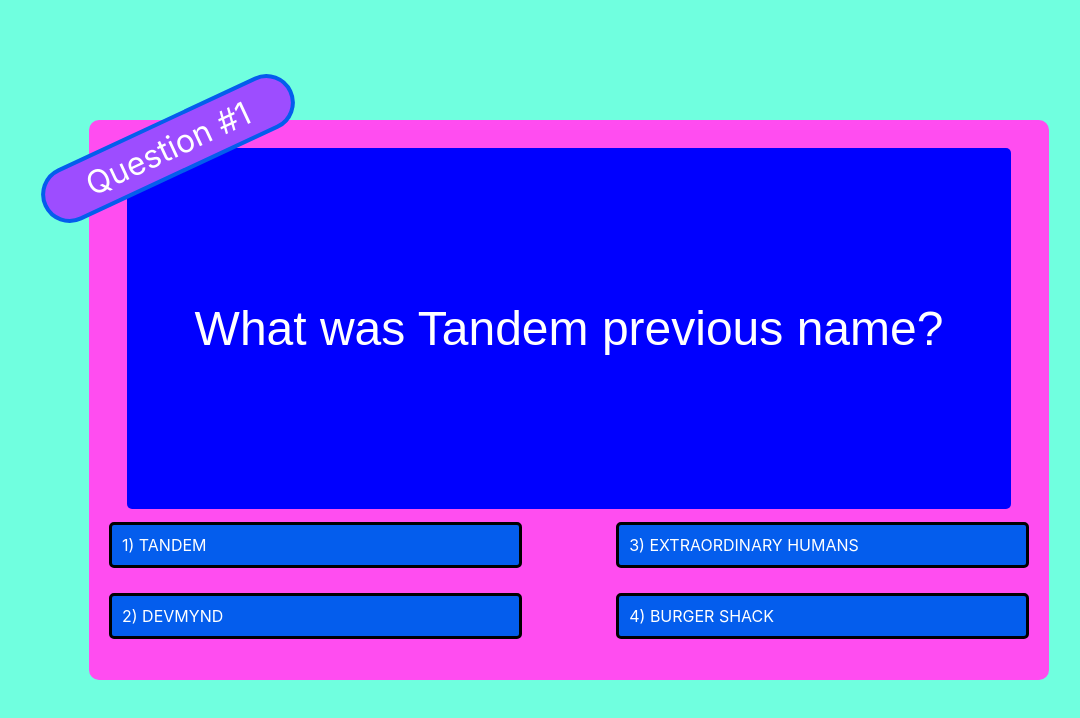
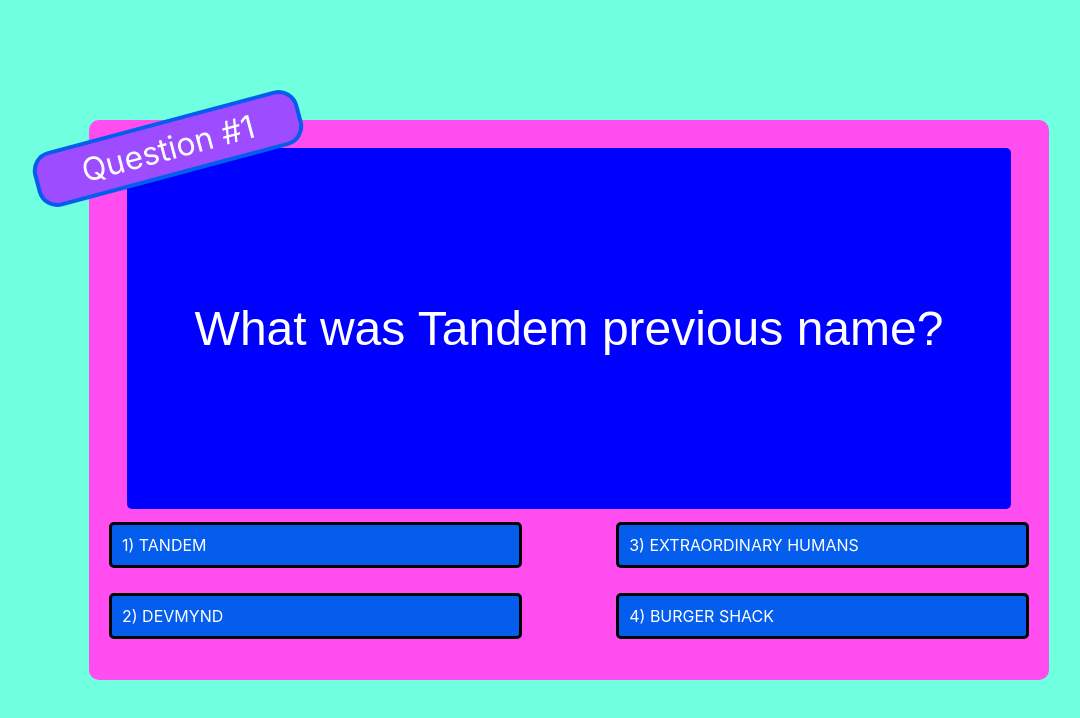
Before and after one commit to Trombed/tandem, a React (Create React App) app: page / in a window 1280 px wide. Shown: the top 718 px of the page, without its empty margins (71-1151 px from the left). Built offline with nearby package versions, Linux system fonts and the light colour scheme.

Commit message:
detect animation running

```diff
--- a/src/components/game.jsx
+++ b/src/components/game.jsx
@@ -1,47 +1,45 @@
 import React, {useState} from 'react';
 import './style.css';
 import Quiz from './quiz/quiz';
-import GameOver from './gameover/gameover'
+import GameOver from './gameover/gameover';
+var array = require('../util/Apprentice_TandemFor400_Data.json')
 
 const Game = () => {
     const [score, setScore] = useState(0);
-    const [gameOver, setGameOver] = useState(false)
-    const [totalQuestion, setTotal] = useState(0)
+    const [gameOver, setGameOver] = useState(false);
 
     const restart = () => {
-        setScore(0)
-        setGameOver(false)
+        setScore(0);
+        setGameOver(false);
     }
 
     const addPoint = () => {
-        setScore(score+1)
+        setScore(score+1);
     }
 
-    const showGameOver = () => {
-      setGameOver(true)
-    }
 
     return (
         <div className="game_div">
-
             {
                 gameOver ?
                 <GameOver
                     score={score}
                     restart={restart}
-                    total={totalQuestion}
+                    maxScore={array.length}
                 />
                 :
                 <Quiz
                     addPoint={addPoint}
-                    setGameOver={showGameOver}
-                    setTotal={setTotal}
+                    setGameOver={setGameOver}
+                    gameOver={gameOver}
+                    array={array}
+
                 />
             }
         </div>
     )
-}
+};
 
 
 
-export default Game
+export default Game;
--- a/src/components/gameover/gameover.jsx
+++ b/src/components/gameover/gameover.jsx
@@ -1,20 +1,17 @@
 import React from 'react';
 import './style.css'
-const GameOver = ({score, restart, total}) => {
+const GameOver = ({score, restart, maxScore}) => {
 
     return (
         <div className="game_over">
             <div className="game_over_heading">
-                Game Over
+                Score
             </div>
-            <div>
-                    Score:
-                </div>
             <div className="game_over_score">
 
                 <div className="game_over_player">
                     {score}
-                </div>/{total}
+                </div>/{maxScore}
             </div>
             <div onClick={restart}
                 className="game_over_button"
--- a/src/components/gameover/style.css
+++ b/src/components/gameover/style.css
@@ -2,7 +2,7 @@
     display: flex;
     flex-direction: column;
     justify-content: space-between;
-    padding: 20px;
+    padding: 40px;
     align-items: center;
     box-sizing: border-box;
     width: 100%;
@@ -15,6 +15,7 @@
     font-size: 5em;
     font-weight: 700;
     text-transform: uppercase;
+    color: #70FFDF;
 }
 
 .game_over_score {
@@ -47,5 +48,8 @@
 }
 
 .game_over_button:hover {
-    transform: scale(1.2);
+    transform: scale(1.5);
+    background-color: #FF4DF0;
+    border: 4px solid #70FFDF;
+
 }
--- a/src/components/quiz/quiz.jsx
+++ b/src/components/quiz/quiz.jsx
@@ -1,30 +1,28 @@
-import React, {useState, useEffect} from 'react'
-import './style.css'
-var data = require('../../util/Apprentice_TandemFor400_Data.json')
+import React, {useState, useEffect} from 'react';
+import './style.css';
+// var array = require('../../util/Apprentice_TandemFor400_Data.json');
 
 
-const Quiz = ({addPoint, setGameOver, setTotal}) => {
-    const [curNum, setNum] = useState(0);
+const Quiz = ({addPoint, setGameOver, array}) => {
+    const [curNum, setNum] = useState(1);
     const [answer, setAnswer] = useState([]);
-    setTotal(data.length)
+    const [data, setData] = useState(array);
+    const [animating, setAnimating] = useState(false)
 
 
     useEffect( ()=> {
-        if (curNum >= data.length) {
-            setGameOver()
-            setNum(0)
-            return;
-        };
 
+        if (!data.length) return setGameOver(true)
         //randomize answer array
-        let result = [data[curNum].correct, ...data[curNum].incorrect]
+        let result = [data[0].correct, ...data[0].incorrect]
         for (let i = result.length-1; i >= 0; i--) {
             let j = Math.floor(Math.random() * (i+1));
-
             [result[i], result[j]] = [result[j], result[i]]
         }
+
+
         setAnswer(result)
-    }, [curNum])
+    }, [data])
 
     let renderAns = answer.map( (el,idx) => {
         return (
@@ -41,16 +39,19 @@
 
 
     // const submitAnswer = async = (e) => {
-    async function submitAnswer(e) {
-        let result = (e.target.dataset.answer === data[curNum].correct)
+    async function submitAnswer(e, index) {
+
+        if (animating) return;
+        setAnimating(true)
+        let result = (e.target.dataset.answer === data[0].correct)
         if (result) {
             renderCorrect("correct")
             e.target.classList.add("correct_answer")
             e.target.onanimationend = () => {
                 e.target.classList.remove("correct_answer")
-                setNum(curNum+1)
+                setData(data.filter( (el, idx) => idx !== 0))
+                addPoint();
             }
-            addPoint();
         } else {
             let correct = showCorrect()
             renderCorrect("incorrect")
@@ -59,15 +60,18 @@
             e.target.onanimationend = () => {
                 correct.classList.remove("correct_answer")
                 e.target.classList.remove("incorrect_answer")
+
                 setNum(curNum+1)
+                setData(data.filter( (el, idx) => idx !== 0))
             }
         }
+        setNum(curNum+1)
     }
 
     const showCorrect = () => {
         let ans = document.getElementsByClassName("answer_button")
         for (let i = 0; i < ans.length; i++) {
-            if (ans[i].dataset.answer === data[curNum].correct) {
+            if (ans[i].dataset.answer === data[0].correct) {
                 return ans[i]
             }
         }
@@ -79,6 +83,7 @@
         showCorrect.style.display = "block";
         showCorrect.onanimationend = () => {
             showCorrect.style.display = "none";
+            setAnimating(false)
         }
     }
 
@@ -87,17 +92,16 @@
         return (
             <div className="quiz_container_2">
                 <div className="quiz_question">
+
                     <div className="show_correct">
                       {/* using css to show circle */}
                     </div>
-
                     <div className="show_incorrect">
                         X
                     </div>
-                    {data[curNum].question}
+                    {data[0].question}
                 </div>
                 <div className="answer_container">
-
                     <div className="quiz_answer">
                         {renderAns.map( (el,idx) => {
                             if (idx % 2 === 0) {return el}
@@ -118,14 +122,14 @@
 
     return (
         <div className="quiz_container_1">
-            {curNum < data.length ? field() : null}
+            {data.length ? field() : null}
 
             <div className="question_number">
-                     Question #{curNum+1}
+                     Question #{curNum}
             </div>
         </div>
     )
-}
+};
 
 
 
--- a/src/components/quiz/style.css
+++ b/src/components/quiz/style.css
@@ -106,8 +106,8 @@
     font-size: 2rem;
     min-width: 20%;
     padding: 5px;
-    border-radius: 30px;
-    transform: rotate(-25deg);
+    border-radius: 20px;
+    transform: rotate(-15deg);
     background-color: white;
     text-align: center;
     background-color: #9D4DFF;
@@ -119,7 +119,6 @@
     z-index: 10;
     display: none;
     animation: correct_flash 1.2s linear;
-
     width: 90px;
     height: 100px;
     border-radius: 50%;
```
